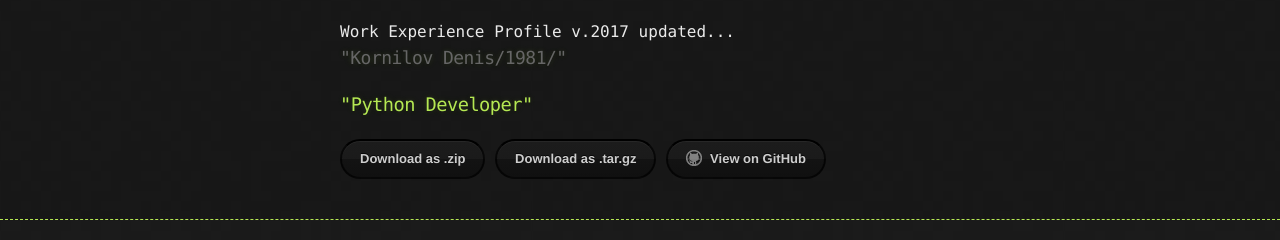
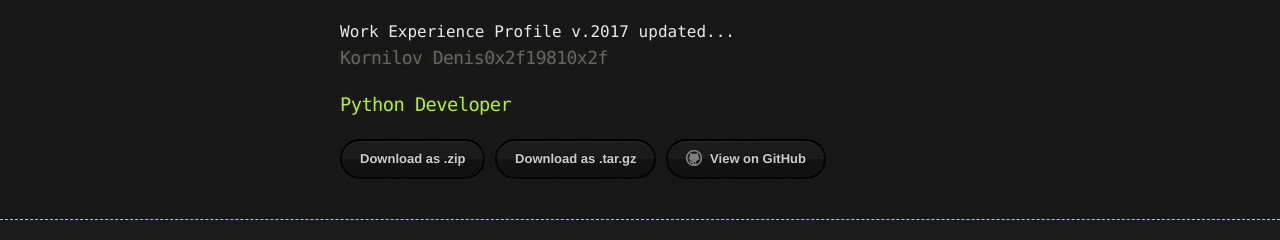
Before and after one commit to kornilov1981/kornilov1981.github.io, a Jekyll site: the page built from index.md, in a window 1280 px wide and 900 px high. Shown: the top 240 px of the window. Built offline with Jekyll 4.4.1, drawn with Linux system fonts in a browser that asks for light colours.

Commit message:
Update default.html

```diff
--- a/_layouts/default.html
+++ b/_layouts/default.html
@@ -15,11 +15,11 @@
         Work Experience Profile v.2017 updated...
 		<h2 id="header-2">
 			<a href="#header-2"></a>
-			"Kornilov Denis/1981/"
+			Kornilov Denis0x2f19810x2f
 	         </h2>
 	      <h3 id="header-3">
 		      <a href="#header-3"></a>
-		      "Python Developer"
+		      Python Developer
 	      </h3>
 
         <section id="downloads">
```
